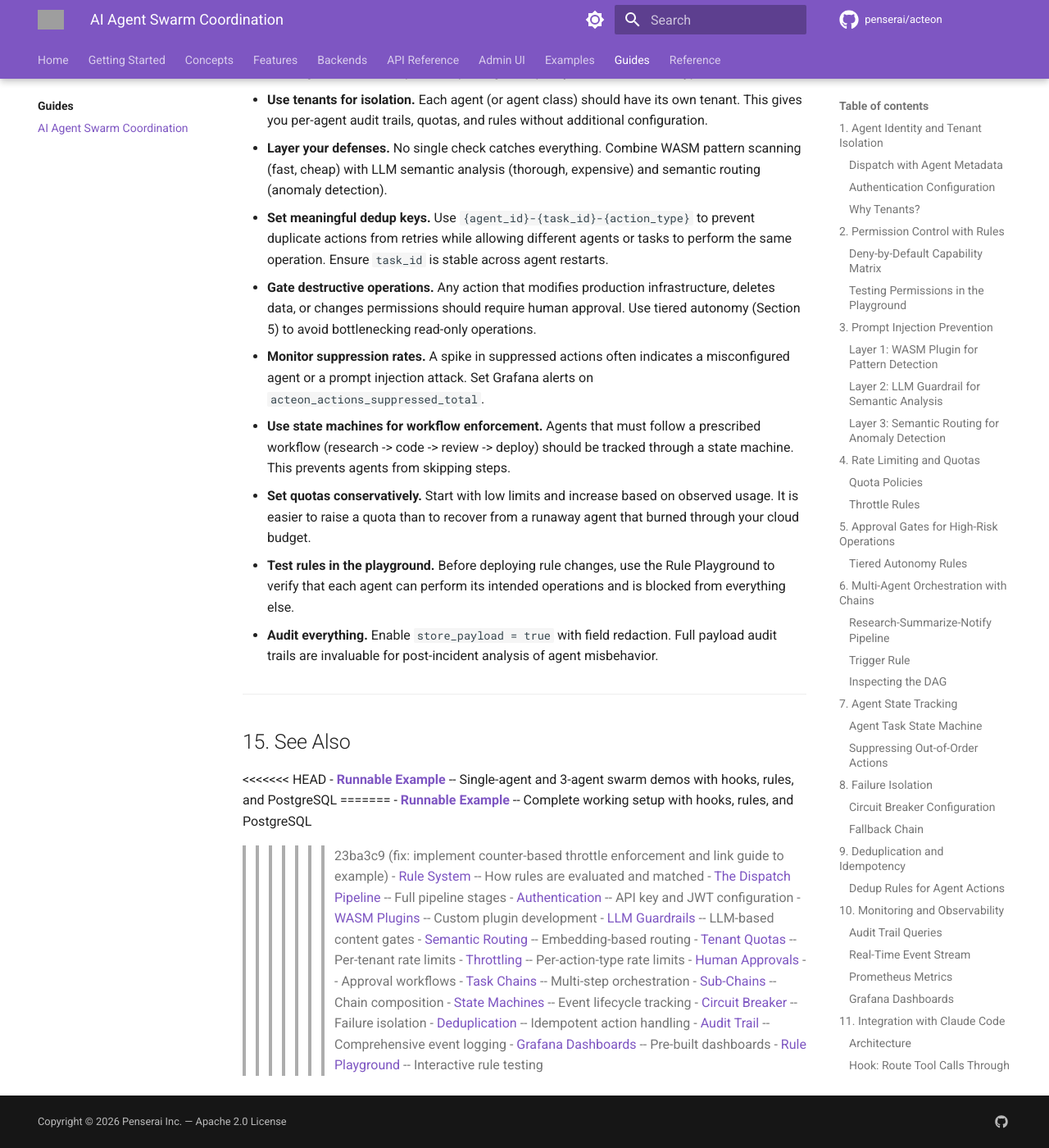
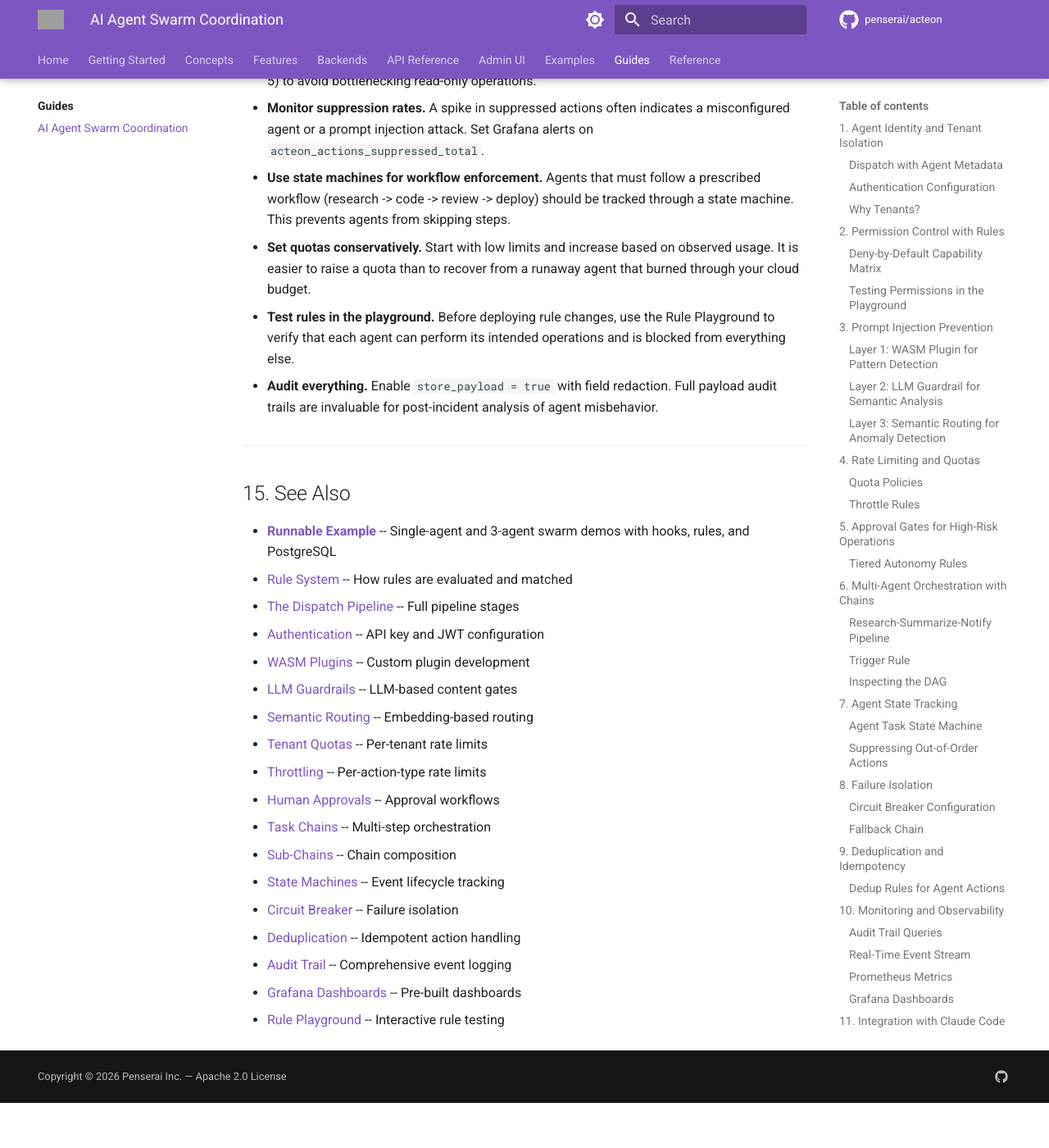
Before and after one commit to penserai/acteon, an MkDocs documentation site: the page built from docs/book/guides/agent-swarm-coordination.md, in a window 1280 px wide and 1400 px high, scrolled down 40410 px. Shown: the whole window at 82% size. Built offline with MkDocs 1.6.1 and Material for MkDocs 9.7.7, drawn with Linux system fonts in a browser that asks for light colours; comment, search, counter and statistics services are not loaded; after the commit the page ends 41755 px from its top, so only the background shows below that; some of the changed text lies outside the part shown; grey boxes are pictures that could not be loaded.

Commit message:
fix: resolve merge conflict markers in docs and example files
Co-Authored-By: Claude Opus 4.6 <noreply@anthropic.com>

````diff
--- a/docs/book/guides/agent-swarm-coordination.md
+++ b/docs/book/guides/agent-swarm-coordination.md
@@ -6,7 +6,6 @@ pipeline, you gain centralized permission control, prompt injection defense, rat
 limiting, approval gates, failure isolation, and full observability -- without
 modifying the agents themselves.
 
-<<<<<<< HEAD
 !!! tip "Runnable Examples"
     The [`examples/agent-swarm-coordination/`](https://github.com/penserai/acteon/tree/main/examples/agent-swarm-coordination)
     directory contains a complete, runnable setup with Claude Code hooks, a
@@ -24,15 +23,6 @@ modifying the agents themselves.
     cd examples/agent-swarm-coordination/swarm
     ./run-swarm.sh
     ```
-=======
-!!! tip "Runnable Example"
-    Want to try this hands-on? The
-    [`examples/agent-swarm-coordination/`](https://github.com/penserai/acteon/tree/main/examples/agent-swarm-coordination)
-    directory contains a complete, runnable setup with Claude Code hooks, a
-    PostgreSQL-backed Acteon server, deterministic safety rules, rate limiting,
-    approval gates, and Discord notifications. Follow the README there to have a
-    governed agent session running in minutes.
->>>>>>> 23ba3c9 (fix: implement counter-based throttle enforcement and link guide to example)
 
 ```mermaid
 flowchart LR
@@ -2084,11 +2074,7 @@ single deployment.
 
 ## 15. See Also
 
-<<<<<<< HEAD
 - [**Runnable Example**](https://github.com/penserai/acteon/tree/main/examples/agent-swarm-coordination) -- Single-agent and 3-agent swarm demos with hooks, rules, and PostgreSQL
-=======
-- [**Runnable Example**](https://github.com/penserai/acteon/tree/main/examples/agent-swarm-coordination) -- Complete working setup with hooks, rules, and PostgreSQL
->>>>>>> 23ba3c9 (fix: implement counter-based throttle enforcement and link guide to example)
 - [Rule System](../concepts/rules.md) -- How rules are evaluated and matched
 - [The Dispatch Pipeline](../concepts/pipeline.md) -- Full pipeline stages
 - [Authentication](../api/authentication.md) -- API key and JWT configuration
````
Also changed, not shown: examples/agent-swarm-coordination/README.md (+0 -24 lines), 1 other file.
